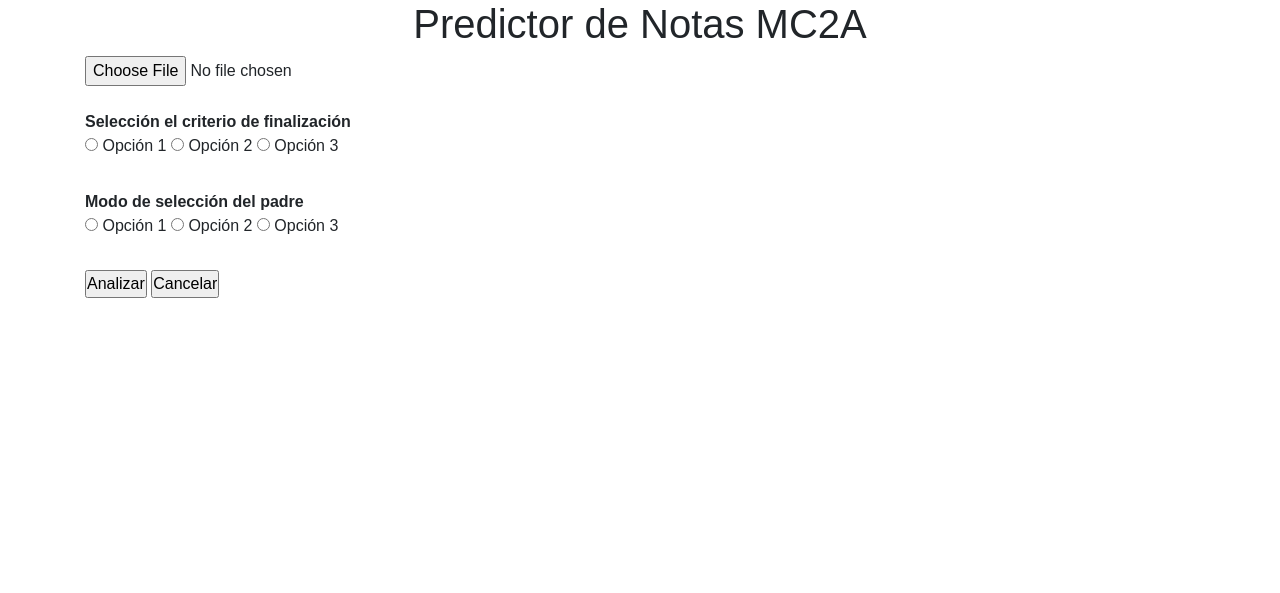
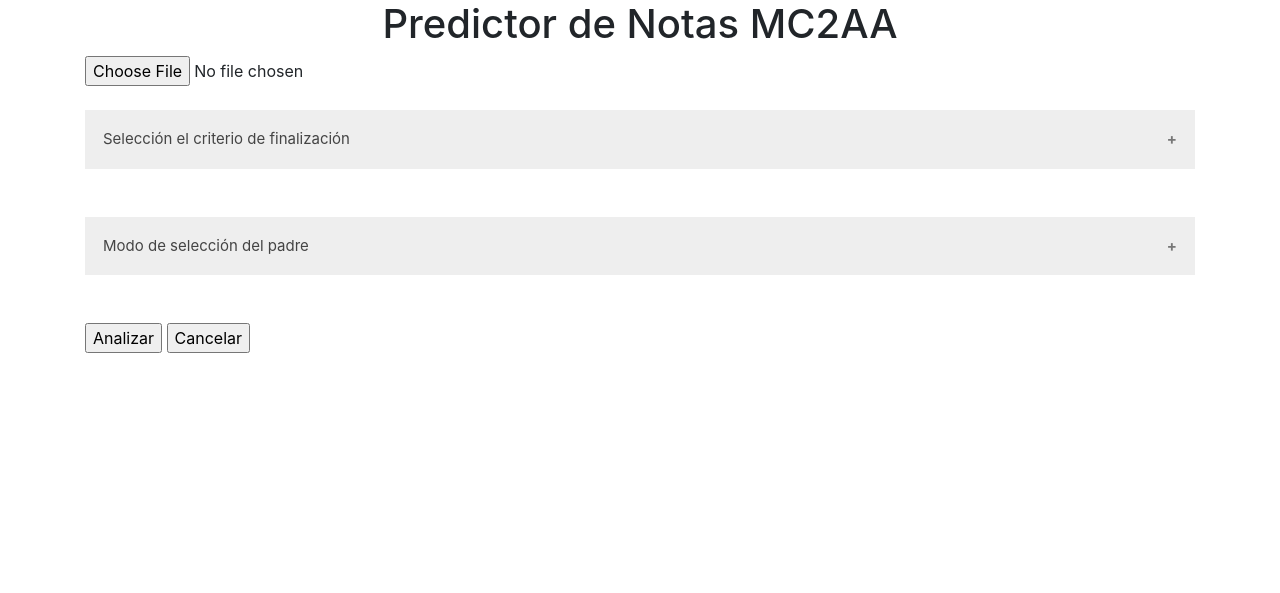
Before and after one commit to wjoelmendoza/practica1IA1, a Flask app: page / in a window 1280 px wide. Shown: the top 593 px of the page. Run offline with Flask 2, Linux system fonts and the light colour scheme; some libraries are stand-ins or nearby versions.

Commit message:
efecto acordeon

```diff
--- a/static/code.js
+++ b/static/code.js
@@ -1,2 +1,14 @@
-console.log("ALV");
-alert("HOLA");
+var acc = document.getElementsByClassName("accordion");
+var i;
+
+for (i = 0; i < acc.length; i++) {
+  acc[i].addEventListener("click", function() {
+    this.classList.toggle("active");
+    var panel = this.nextElementSibling;
+    if (panel.style.maxHeight) {
+      panel.style.maxHeight = null;
+    } else {
+      panel.style.maxHeight = panel.scrollHeight + "px";
+    }
+  });
+}
--- a/static/styless.css
+++ b/static/styless.css
@@ -1,26 +1,40 @@
 
-* { margin:0; padding:0; }
-body { font-family: sans-serif;}
-#content { margin: 50px; }
-a { text-decoration: none; }
-
-.expandable {
-  background: #fff;
-  overflow: hidden;
-
-  transition: all .5s ease-in-out;
-  line-height: 0;
-  padding: 0 1em;
-  color: transparent;
+.accordion {
+  background-color: #eee;
+  color: #444;
+  cursor: pointer;
+  padding: 18px;
+  width: 100%;
+  border: none;
+  text-align: left;
+  outline: none;
+  font-size: 15px;
+  transition: 0.4s;
 }
 
-.expandable:target {
-  line-height: 1.5;
-  padding-top: 1em;
-  padding-bottom: 1em;
-  color: black;
+.active, .accordion:hover {
+  background-color: #ccc;
 }
 
+.accordion:after {
+  content: '\002B';
+  color: #777;
+  font-weight: bold;
+  float: right;
+  margin-left: 5px;
+}
+
+.active:after {
+  content: "\2212";
+}
+
+.panel {
+  padding: 0 18px;
+  background-color: white;
+  max-height: 0;
+  overflow: hidden;
+  transition: max-height 0.2s ease-out;
+}
 
 
 
--- a/templates/css/styless.css
+++ /dev/null
@@ -1,6 +0,0 @@
-.footer{
-    position: absolute;
-    bottom: 0px;
-    height: 60px;
-    width: 100%;
-  }
--- a/templates/inicio.html
+++ b/templates/inicio.html
@@ -9,15 +9,21 @@
   <body>
 
     <div class="container" style="text-align: center;">
-      <h1>Predictor de Notas MC2A</h1>
+      <h1>Predictor de Notas MC2AA</h1>
     </div>
 
+
+
+
     <div class="container">
+
+
       <form action="/analizar" method="POST" enctype="multipart/form-data">
 
         <input type="file" name="file" id="file"/><br/><br/>
+        <div type="menu" class="accordion">Selección el criterio de finalización</div>
+        <div class="panel">
 
-        <strong>Selección el criterio de finalización</strong><br/>
           <label>
           <input name="criterio" type="radio" value="1"/>
             Opción 1
@@ -30,9 +36,13 @@
           <input name="criterio" type="radio" value="3"/>
             Opción 3
           </label>
+
+        </div>
         <br/>
         <br/>
-        <strong>Modo de selección del padre</strong><br/>
+        <div type="menu" class="accordion">Modo de selección del padre</div>
+        <div class="panel">
+
           <label>
           <input name="criteriop" type="radio" value="1"/>
             Opción 1
@@ -45,6 +55,9 @@
           <input name="criteriop" type="radio" value="3"/>
             Opción 3
           </label>
+
+        </div>
+
 
         <br/>
         <br/>
@@ -66,6 +79,7 @@
     <script src="https://code.jquery.com/jquery-3.4.1.slim.min.js" integrity="sha384-J6qa4849blE2+poT4WnyKhv5vZF5SrPo0iEjwBvKU7imGFAV0wwj1yYfoRSJoZ+n" crossorigin="anonymous"></script>
     <script src="https://cdn.jsdelivr.net/npm/popper.js@1.16.0/dist/umd/popper.min.js" integrity="sha384-Q6E9RHvbIyZFJoft+2mJbHaEWldlvI9IOYy5n3zV9zzTtmI3UksdQRVvoxMfooAo" crossorigin="anonymous"></script>
     <script src="https://stackpath.bootstrapcdn.com/bootstrap/4.4.1/js/bootstrap.min.js" integrity="sha384-wfSDF2E50Y2D1uUdj0O3uMBJnjuUD4Ih7YwaYd1iqfktj0Uod8GCExl3Og8ifwB6" crossorigin="anonymous"></script>
+    <script src="{{ url_for('static', filename='code.js') }}" ></script>
 
     </body>
 </html>
--- a/templates/jss/code.js
+++ /dev/null
@@ -1,2 +0,0 @@
-console.log("ALV");
-alert("HOLA");
```
Lines whose indentation alone changed are shown as unchanged.
